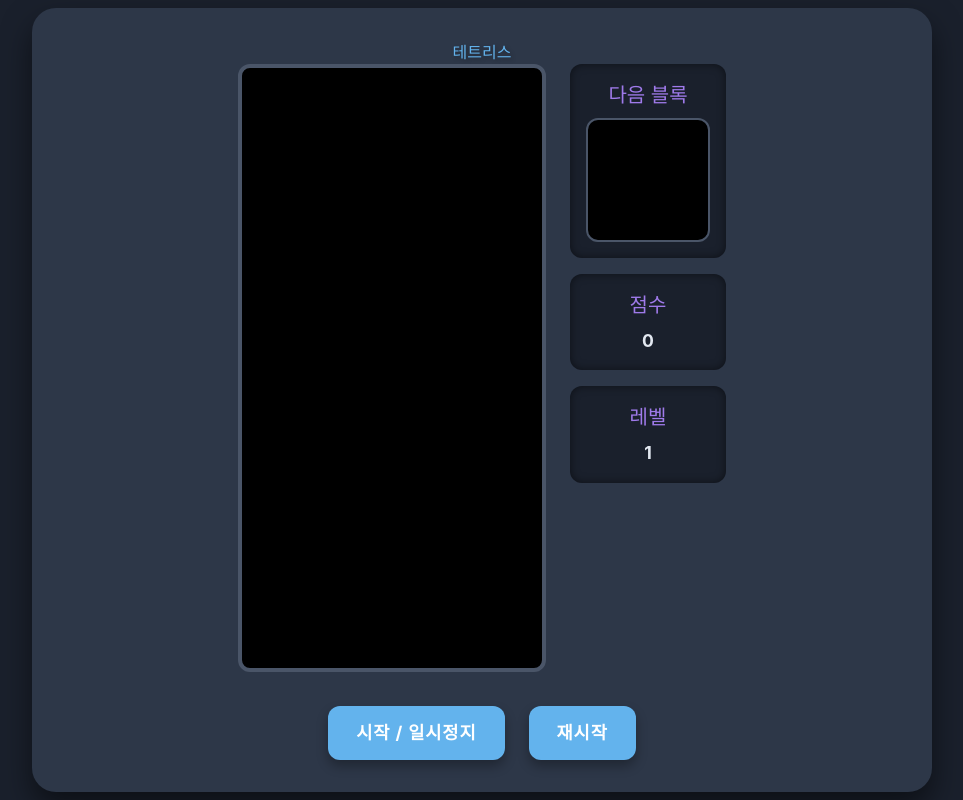
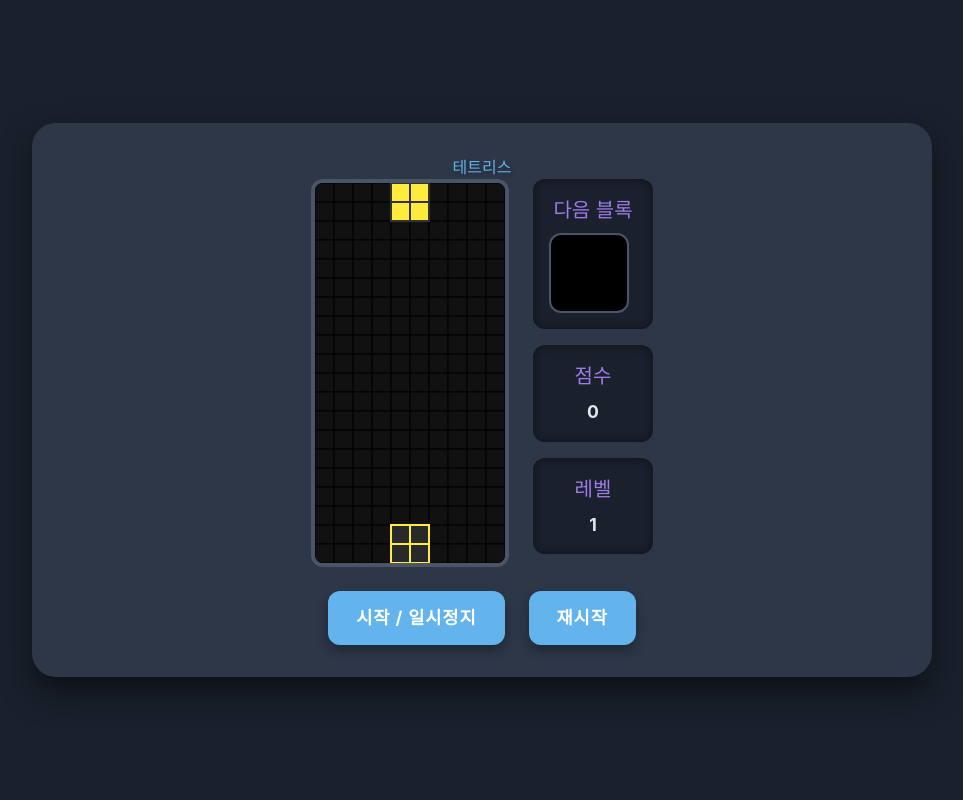
Before and after one commit to potatokorea/potatogame1, a plain HTML site: page index.html in a window 1280 px wide. Shown: the whole page, without its empty margins (158-1121 px from the left). Drawn offline with nearby package versions, Linux system fonts and the light colour scheme.

Commit message:
Update index.html

```diff
--- a/index.html
+++ b/index.html
@@ -7,13 +7,16 @@
     <!-- Tailwind CSS CDN -->
     <script src="https://cdn.tailwindcss.com"></script>
     <style>
+        html, body {
+            height: 100%; /* Ensure html and body take full viewport height */
+        }
         body {
             font-family: 'Inter', sans-serif;
             background-color: #1a202c; /* Dark background for game feel */
             display: flex;
             justify-content: center;
             align-items: center;
-            min-height: 100vh;
+            min-height: 100vh; /* Fallback for older browsers, but html/body height is primary */
             margin: 0;
             overflow: hidden; /* Prevent scrollbars */
             -webkit-touch-callout: none; /* Disable callout on long press */
@@ -31,19 +34,22 @@
             display: flex;
             flex-direction: column;
             align-items: center;
-            width: 98vw; /* Take more viewport width */
-            height: 98vh; /* Take more viewport height */
+            width: 98vw; /* Take 98% of viewport width */
             max-width: 900px; /* Max width for larger screens */
-            max-height: 800px; /* Max height for larger screens */
+            height: auto; /* Allow height to adjust based on content */
+            max-height: 98vh; /* Ensure it doesn't exceed viewport height */
             box-sizing: border-box;
             justify-content: space-between;
             color: #e2e8f0; /* Light text color */
+            flex-grow: 1; /* Allow container to grow within body */
+            overflow-y: auto; /* Allow scrolling if content exceeds max-height */
         }
         h1 {
             color: #63b3ed; /* Blue title */
             font-size: 2.5rem;
             margin-bottom: 1.5rem;
             text-shadow: 2px 2px 4px rgba(0, 0, 0, 0.3);
+            flex-shrink: 0; /* Prevent shrinking */
         }
         .game-area {
             display: flex;
@@ -53,6 +59,7 @@
             width: 100%;
             justify-content: center;
             align-items: flex-start; /* Align items to the top */
+            min-height: 0; /* Important for flex items in a column container */
         }
         canvas {
             background-color: #000000; /* Black game board */
@@ -61,6 +68,7 @@
             border: 4px solid #4a5568; /* Darker border */
             touch-action: none; /* Disable default touch actions */
             flex-shrink: 0; /* Prevent shrinking */
+            /* Canvas dimensions will be set by JS */
         }
         .sidebar {
             display: flex;
@@ -98,7 +106,7 @@
             flex-wrap: wrap; /* Allow buttons to wrap on smaller screens */
             justify-content: center;
             margin-top: 1.5rem;
-            flex-shrink: 0;
+            flex-shrink: 0; /* Prevent shrinking */
         }
         .game-button {
             background-color: #63b3ed; /* Blue button */
@@ -685,36 +693,59 @@
 
         // Responsive canvas resizing
         function resizeGameCanvas() {
+            const gameContainer = document.querySelector('.game-container');
             const gameArea = document.querySelector('.game-area');
-            const availableWidth = gameArea.clientWidth;
-            const availableHeight = gameArea.clientHeight;
+            const sidebar = document.querySelector('.sidebar');
+            const gameControls = document.querySelector('.game-controls');
+            const h1 = document.querySelector('h1');
+
+            // Calculate available height for the game area, considering other elements
+            // This is crucial for mobile to ensure buttons are visible.
+            let verticalSpaceUsed = 0;
+            if (h1) verticalSpaceUsed += h1.offsetHeight + parseFloat(getComputedStyle(h1).marginBottom);
+            if (gameControls) verticalSpaceUsed += gameControls.offsetHeight + parseFloat(getComputedStyle(gameControls).marginTop);
+
+            // Account for game-container's padding
+            const containerPaddingVertical = parseFloat(getComputedStyle(gameContainer).paddingTop) + parseFloat(getComputedStyle(gameContainer).paddingBottom);
+            verticalSpaceUsed += containerPaddingVertical;
+
+            const availableHeightForGameArea = gameContainer.clientHeight - verticalSpaceUsed;
+
+            let availableWidthForMainCanvas = gameArea.clientWidth; // Default to full width of game-area
+
+            // If sidebar is displayed side-by-side (desktop view)
+            if (window.innerWidth > 768) { // Based on media query breakpoint
+                availableWidthForMainCanvas -= (sidebar.offsetWidth + parseFloat(getComputedStyle(gameArea).gap));
+            }
 
             // Calculate max possible BLOCK_SIZE based on available space
-            // We want to fit COLS and ROWS blocks
-            const maxBlockSizeByWidth = Math.floor(availableWidth / COLS);
-            const maxBlockSizeByHeight = Math.floor(availableHeight / ROWS);
+            const maxBlockSizeByWidth = Math.floor(availableWidthForMainCanvas / COLS);
+            const maxBlockSizeByHeight = Math.floor(availableHeightForGameArea / ROWS);
 
             // Use the smaller of the two to ensure it fits both dimensions
-            const newBlockSize = Math.min(maxBlockSizeByWidth, maxBlockSizeByHeight);
+            let newBlockSize = Math.min(maxBlockSizeByWidth, maxBlockSizeByHeight);
+
+            // Ensure BLOCK_SIZE doesn't go too small
+            BLOCK_SIZE = Math.max(10, newBlockSize);
 
             // Set canvas dimensions based on new BLOCK_SIZE
-            gameCanvas.width = COLS * newBlockSize;
-            gameCanvas.height = ROWS * newBlockSize;
+            gameCanvas.width = COLS * BLOCK_SIZE;
+            gameCanvas.height = ROWS * BLOCK_SIZE;
 
-            // Update global BLOCK_SIZE for drawing
-            BLOCK_SIZE = newBlockSize;
-
-            // Adjust nextPieceCanvas size
+            // Adjust nextPieceCanvas size based on the new BLOCK_SIZE
             nextPieceCanvas.width = BLOCK_SIZE * 4; // Assuming max 4x4 for next piece
             nextPieceCanvas.height = BLOCK_SIZE * 4;
 
             // Redraw everything if game is not running (e.g., initial load, reset)
-            if (!gameRunning) {
-                gameCtx.clearRect(0, 0, gameCanvas.width, gameCanvas.height);
-                drawBoard();
+            // Or if game is running, redraw to update scaling
+            gameCtx.clearRect(0, 0, gameCanvas.width, gameCanvas.height);
+            drawBoard();
+            if (currentPiece) { // Ensure currentPiece exists before drawing
+                const ghostPiece = getGhostPiece();
+                drawPiece(ghostPiece, gameCtx, 0, 0, true);
                 drawPiece(currentPiece, gameCtx);
-                drawNextPiece();
             }
+            drawNextPiece();
         }
 
         // Initial setup
@@ -726,14 +757,7 @@
         window.addEventListener('resize', () => {
             resizeGameCanvas();
             // Redraw everything on resize, even if game is running, to ensure proper scaling
-            if (gameRunning) {
-                gameCtx.clearRect(0, 0, gameCanvas.width, gameCanvas.height);
-                drawBoard();
-                const ghostPiece = getGhostPiece(); // Get ghost piece position
-                drawPiece(ghostPiece, gameCtx, 0, 0, true); // Draw ghost piece
-                drawPiece(currentPiece, gameCtx); // Draw actual piece
-                drawNextPiece();
-            }
+            // This is handled inside resizeGameCanvas now.
         });
 
     </script>
```
